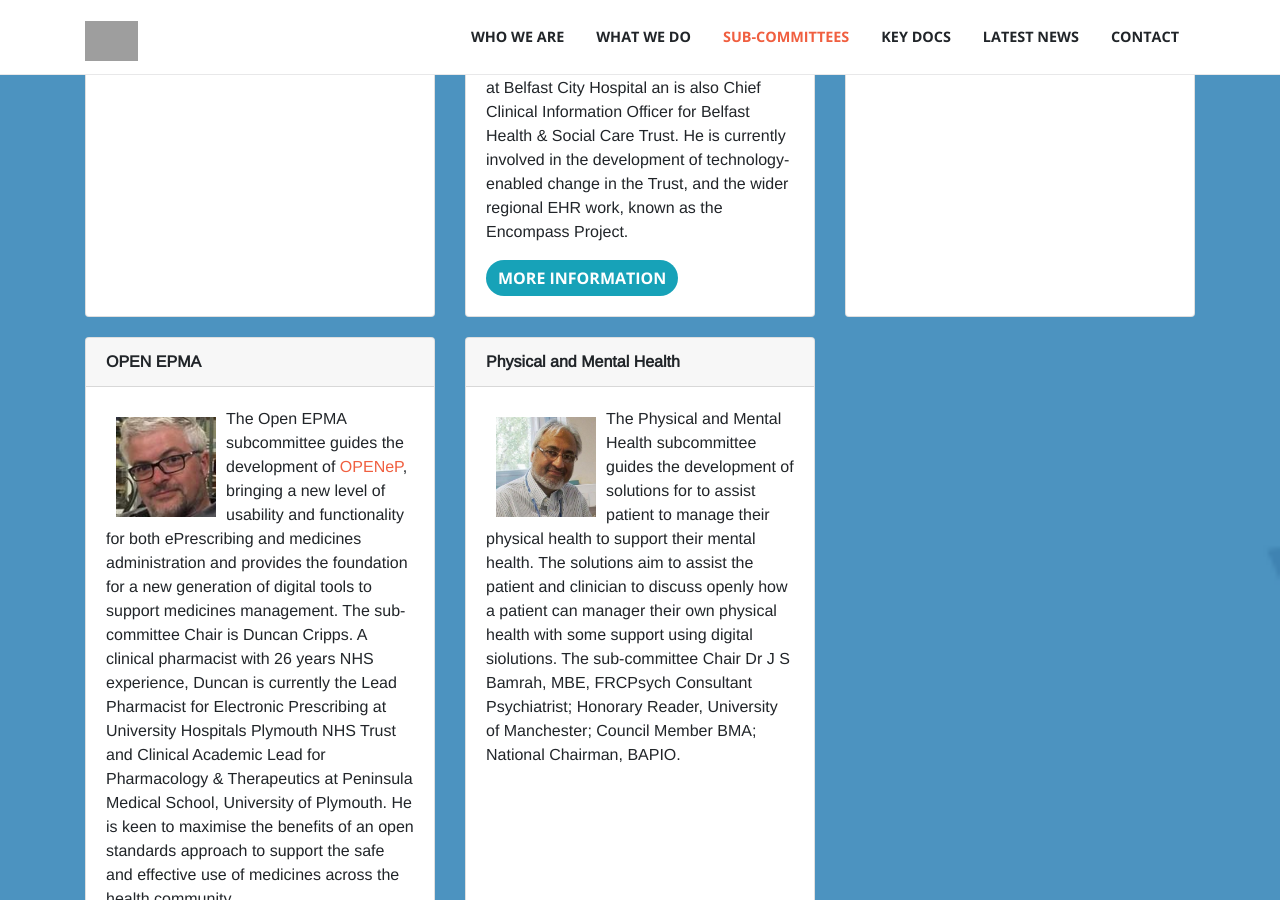
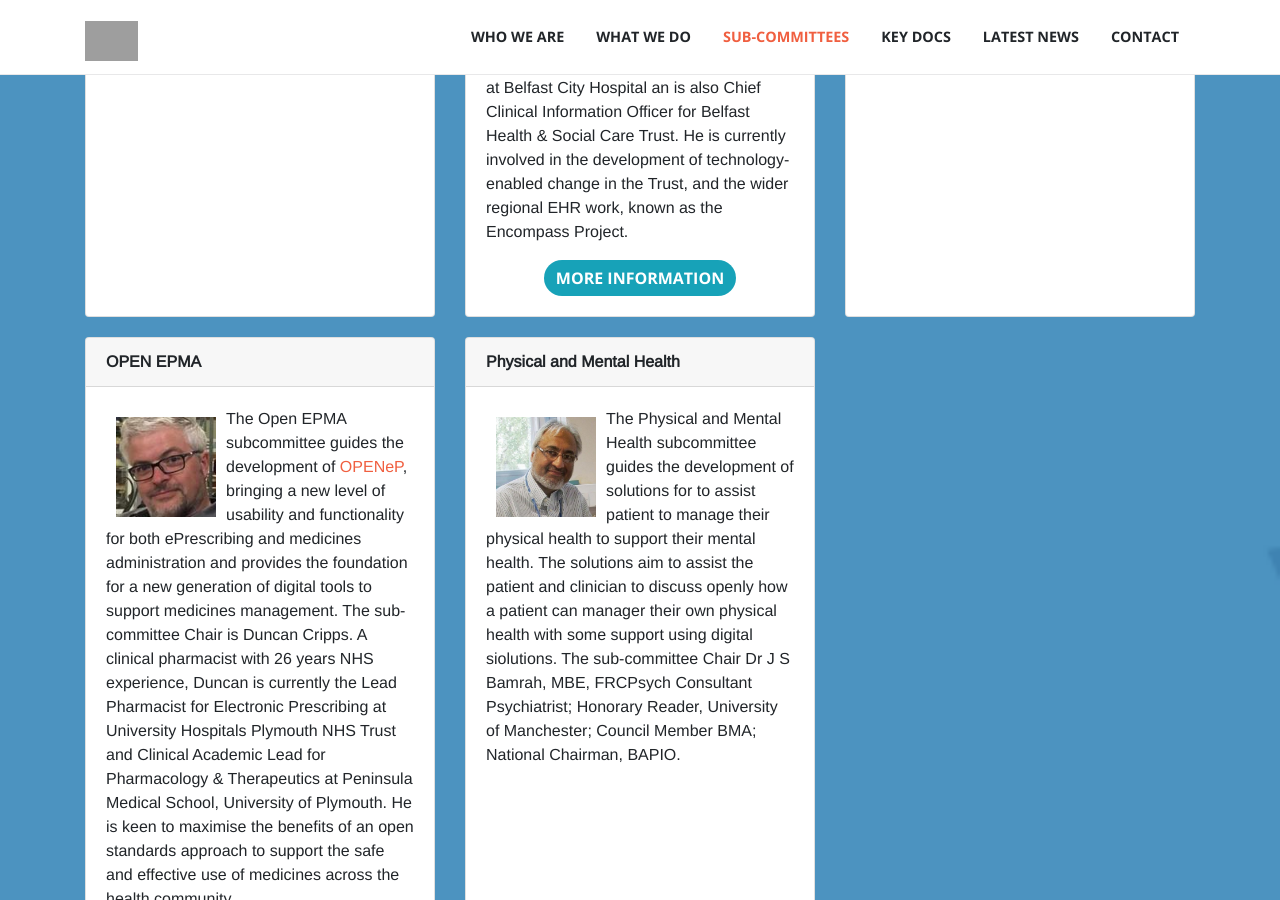
Before and after one commit to AppertaFoundation/apperta.org, a Jekyll site: the page built from index.html, in a window 1280 px wide and 900 px high, scrolled down 4918 px. Built offline with Jekyll 4.4.1, drawn with Linux system fonts in a browser that asks for light colours; nearby versions of some CDN libraries; some web fonts are replaced; grey boxes are pictures that could not be loaded.

Commit message:
Centered button

```diff
--- a/index.html
+++ b/index.html
@@ -169,7 +169,8 @@ We show how the delivery of health and social care can be transformed when data,
                 <p class="card-text">{{ subcommittee.text }}</p>
                 {% if subcommittee.link == null %}
                 {% else %}
-                <a class="btn btn-info" target="_blank"  href="{{ subcommittee.link }}">More Information</a>
+                <center>
+                <a class="btn btn-info" href="{{ subcommittee.link }}">More Information</a></center>
                 {% endif %}
                 </div>
                 </div>
```
